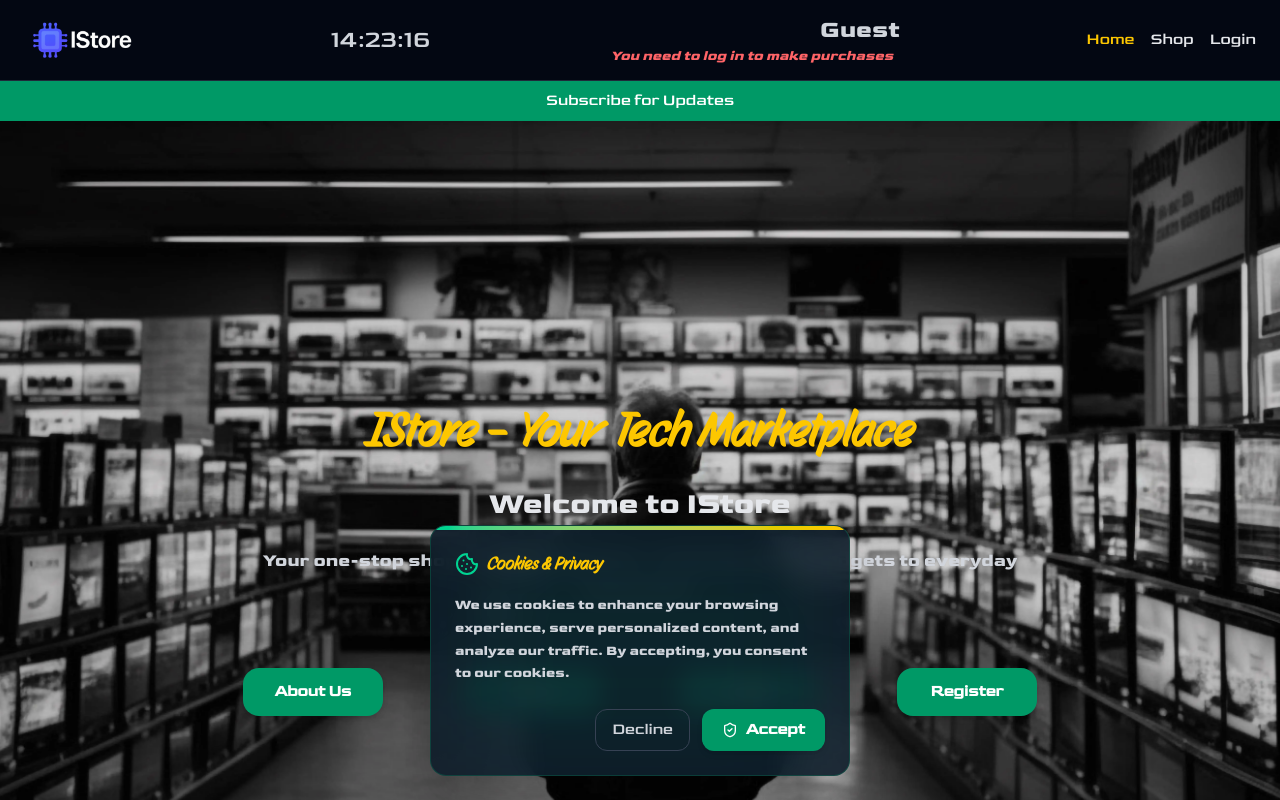
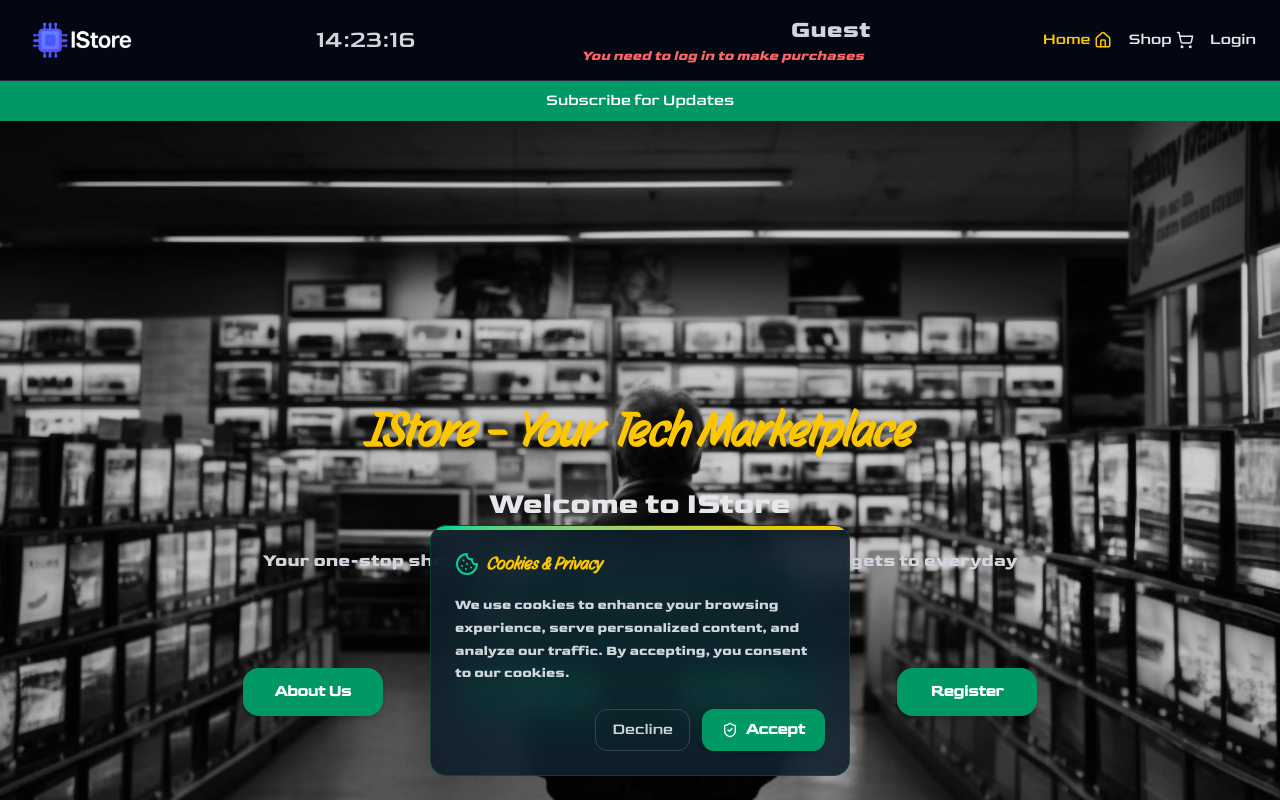
Before and after one commit to DmytroK-goit/IStore, a Next.js app: page / in a window 1280 px wide. Shown: the top 800 px of the page. Built offline with nearby package versions, Linux system fonts and the light colour scheme; no server answers.

Commit message:
add icons

```diff
--- a/src/components/header/header.tsx
+++ b/src/components/header/header.tsx
@@ -13,7 +13,7 @@ import { useDispatch, useSelector } from 'react-redux';
 import { motion, AnimatePresence } from 'framer-motion';
 import { useEffect, useState } from 'react';
 
-import { Menu, X, ShoppingCart } from 'lucide-react';
+import { Menu, X, ShoppingCart, LogOut, UserStar, House } from 'lucide-react';
 import { Clock } from '../clock/clock';
 
 export const Header = () => {
@@ -29,7 +29,6 @@ export const Header = () => {
 
   const isLoggedIn = Boolean(user?.email);
 
-  // 🔢 кількість товарів у кошику
   const cartCount =
     cartItems?.reduce((total: number, item: any) => total + (item.quantity || 1), 0) || 0;
 
@@ -50,15 +49,24 @@ export const Header = () => {
 
   if (!mounted) return null;
 
-  const NavLink = ({ href, label }: { href: string; label: string }) => (
+  const NavLink = ({
+    href,
+    label,
+    children,
+  }: {
+    href: string;
+    label: string;
+    children?: React.ReactNode;
+  }) => (
     <Link
       href={href}
       onClick={() => setMenuOpen(false)}
-      className={`transition font-medium ${
+      className={`flex items-center gap-1 transition font-medium ${
         pathname === href ? 'text-yellow-400' : 'text-gray-200 hover:text-yellow-400'
       }`}
     >
       {label}
+      {children}
     </Link>
   );
 
@@ -154,12 +162,18 @@ export const Header = () => {
       </div>
 
       <nav className="hidden sm:flex items-center gap-4">
-        <NavLink href="/" label="Home" />
-        <NavLink href="/products" label="Shop" />
+        <NavLink href="/" label="Home">
+          <House size={18} />
+        </NavLink>
+        <NavLink href="/products" label="Shop">
+          <ShoppingCart size={18} />{' '}
+        </NavLink>
         <CartLink />
         {user?.role === 'user' && <NavLink href="/myProfile" label="My Profile" />}
         {(user?.role === 'admin' || user?.role === 'demo') && (
-          <NavLink href="/admin" label="Admin" />
+          <NavLink href="/admin" label="Admin">
+            <UserStar size={16} />{' '}
+          </NavLink>
         )}
 
         {isLoggedIn ? (
@@ -167,8 +181,9 @@ export const Header = () => {
             whileHover={{ scale: 1.05 }}
             whileTap={{ scale: 0.95 }}
             onClick={handleLogout}
-            className="px-4 py-1.5 bg-red-600 hover:bg-red-700 text-white rounded-md"
+            className="px-4 py-1.5 bg-red-600 hover:bg-red-700 text-white rounded-md flex items-center gap-2 cursor-pointer"
           >
+            <LogOut size={18} />
             Logout
           </motion.button>
         ) : (
@@ -206,8 +221,12 @@ export const Header = () => {
               z-50
             "
           >
-            <NavLink href="/" label="Home" />
-            <NavLink href="/products" label="Shop" />
+            <NavLink href="/" label="Home">
+              <House size={18} />
+            </NavLink>
+            <NavLink href="/products" label="Shop">
+              <ShoppingCart size={18} />{' '}
+            </NavLink>
             <CartLink />
             {user?.role === 'user' && <NavLink href="/myProfile" label="My Profile" />}
             {user?.role === 'admin' && <NavLink href="/admin" label="Admin" />}
@@ -217,6 +236,7 @@ export const Header = () => {
                 onClick={handleLogout}
                 className="px-4 py-1.5 bg-red-600 hover:bg-red-700 text-white rounded-md"
               >
+                <LogOut size={18} />
                 Logout
               </button>
             ) : (
```
Also changed, not shown: 1 other file (tests, documents, lock files or other folders).
